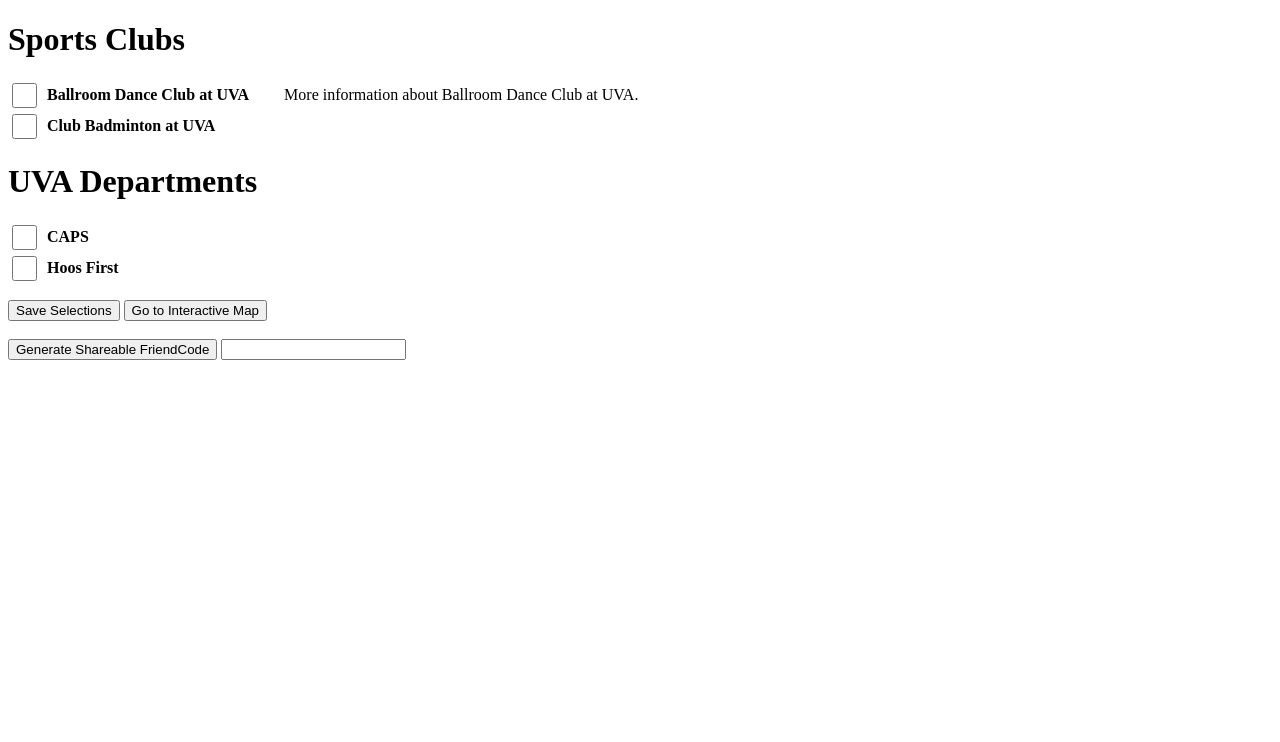
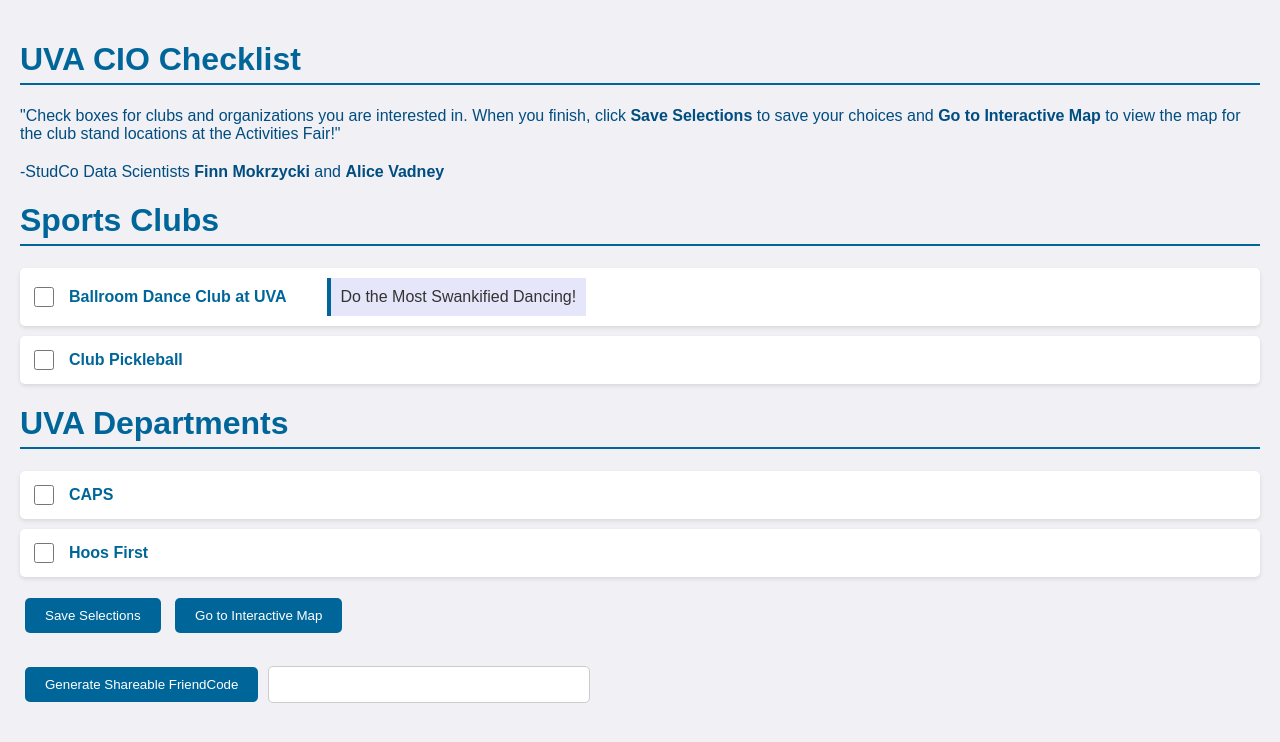
Before and after one commit to finnmok/aboutFinn, a plain HTML site: page Activity_Fair/checklist.html in a window 1280 px wide. Both pictures are taken after a click on the element "Ballroom Dance Club at UVA". Drawn offline with Linux system fonts and the light colour scheme.

Commit message:
made it look extremely cool

```diff
--- a/Activity_Fair/checklist.html
+++ b/Activity_Fair/checklist.html
@@ -3,8 +3,20 @@
 <head>
     <meta charset="UTF-8">
     <meta name="viewport" content="width=device-width, initial-scale=1.0">
-    <title>UVA Clubs and Departments Checklist</title>
+    <title>UVA CIO Checklist</title>
     <style>
+        body {
+            font-family: 'Arial', sans-serif;
+            background-color: #f0f0f5;
+            margin: 0;
+            padding: 20px;
+            color: #333;
+        }
+        h1 {
+            color: #006699;
+            border-bottom: 2px solid #006699;
+            padding-bottom: 5px;
+        }
         ul {
             list-style-type: none;
             padding: 0;
@@ -12,19 +24,62 @@
         .expandable-content {
             display: none;
             margin-left: 35px;
+            padding: 10px;
+            background-color: #e6e6fa;
+            border-left: 4px solid #006699;
         }
         .club-name {
             cursor: pointer;
             font-weight: bold;
+            color: #006699;
+            display: inline-block;
+            padding: 5px;
+            transition: background-color 0.3s, color 0.3s;
+        }
+        .club-name:hover {
+            background-color: #e6e6fa;
+            color: #004d80;
         }
         .checkbox-container {
             display: flex;
             align-items: center;
+            margin-bottom: 10px;
+            background-color: #fff;
+            padding: 10px;
+            border-radius: 5px;
+            box-shadow: 0 2px 4px rgba(0,0,0,0.1);
         }
         .checkbox-container input[type="checkbox"] {
-            width: 25px;
-            height: 25px;
+            width: 20px;
+            height: 20px;
             margin-right: 10px;
+            cursor: pointer;
+        }
+        .describe-goal {
+            font-size: 16px;
+            color: #004d80;
+            margin-bottom: 20px;
+            display: block;
+        }
+        button {
+            background-color: #006699;
+            color: white;
+            border: none;
+            padding: 10px 20px;
+            margin: 5px;
+            border-radius: 5px;
+            cursor: pointer;
+            transition: background-color 0.3s;
+        }
+        button:hover {
+            background-color: #004d80;
+        }
+        input[type="text"] {
+            padding: 10px;
+            width: 300px;
+            margin-top: 10px;
+            border: 1px solid #ccc;
+            border-radius: 5px;
         }
     </style>
     <script>
@@ -79,22 +134,27 @@
             saveSelections();
             location.href = 'testchat.html';
         }
-
-
     </script>
 </head>
 <body>
+    <h1>UVA CIO Checklist</h1>
+    <span class = "describe-goal">"Check boxes for clubs and organizations you are interested in.
+        When you finish, click
+        <b>Save Selections</b> to save your choices and
+        <b>Go to Interactive Map</b> to view the map for the club stand locations at the Activities Fair!"</span>
+    </span>
+    <span class = "describe-goal">-StudCo Data Scientists <b>Finn Mokrzycki</b> and <b>Alice Vadney</b></span>
     <h1>Sports Clubs</h1>
     <ul>
         <li class="checkbox-container">
-            <input type="checkbox" id="club1a">
+            <input type="checkbox" id="club1b">
             <span class="club-name" onclick="toggleContent('content1a')">Ballroom Dance Club at UVA</span>
-            <div id="content1a" class="expandable-content">More information about Ballroom Dance Club at UVA.</div>
+            <div id="content1b" class="expandable-content">Do the Most Swankified Dancing!</div>
         </li>
         <li class="checkbox-container">
-            <input type="checkbox" id="club1b">
-            <span class="club-name" onclick="toggleContent('content1b')">Club Badminton at UVA</span>
-            <div id="content1b" class="expandable-content">More information about Club Badminton at UVA.</div>
+            <input type="checkbox" id="club1c">
+            <span class="club-name" onclick="toggleContent('content1b')">Club Pickleball</span>
+            <div id="content1c" class="expandable-content">Play Pickleball with the National Champion Team!</div>
         </li>
         <!-- Add more clubs following the same structure -->
     </ul>
@@ -104,7 +164,7 @@
         <li class="checkbox-container">
             <input type="checkbox" id="department31b">
             <span class="club-name" onclick="toggleContent('content31b')">CAPS</span>
-            <div id="content31b" class="expandable-content">More information about CAPS.</div>
+            <div id="content31b" class="expandable-content">Counseling and Psychological Services, Student Mental Health Outreach on Grounds</div>
         </li>
         <li class="checkbox-container">
             <input type="checkbox" id="department32a">
```
Also changed, not shown: Activity_Fair/input_email.html (added, +79 -0 lines), Activity_Fair/testchat.html (+63 -20 lines).
